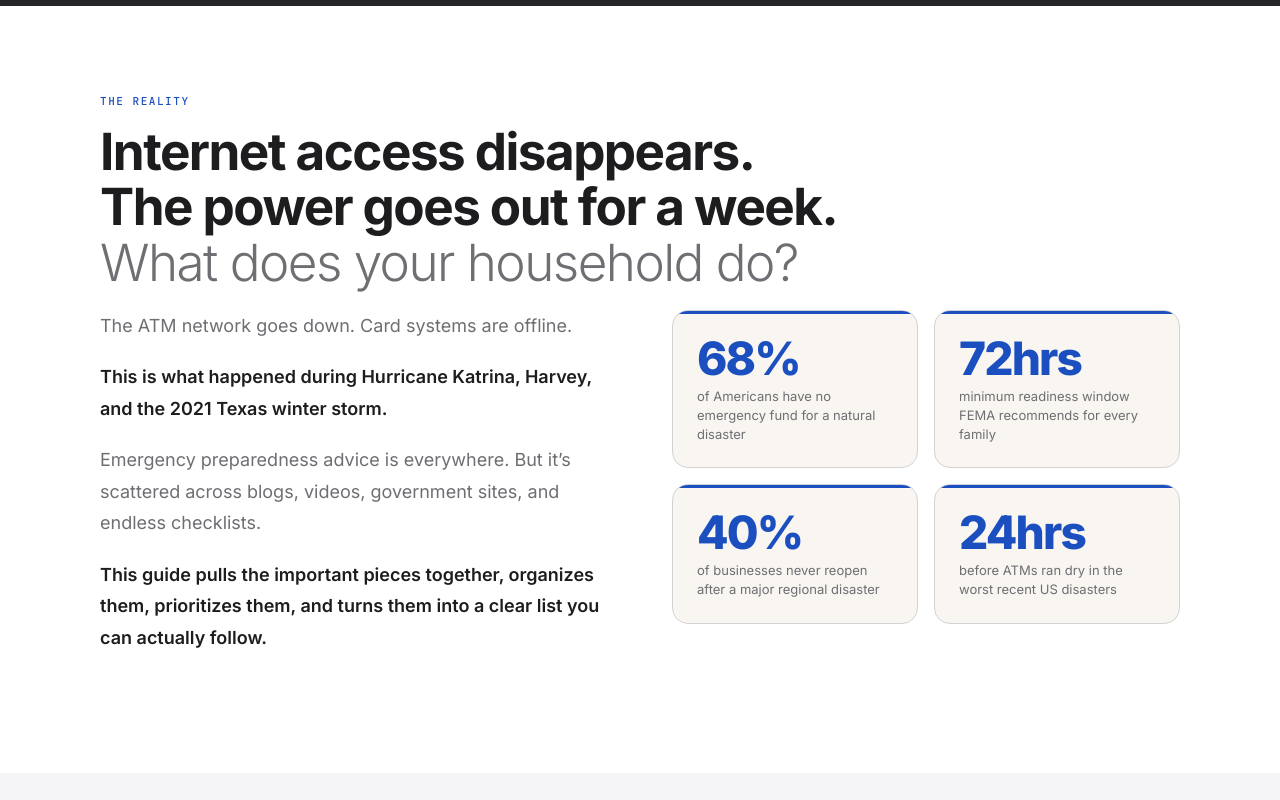
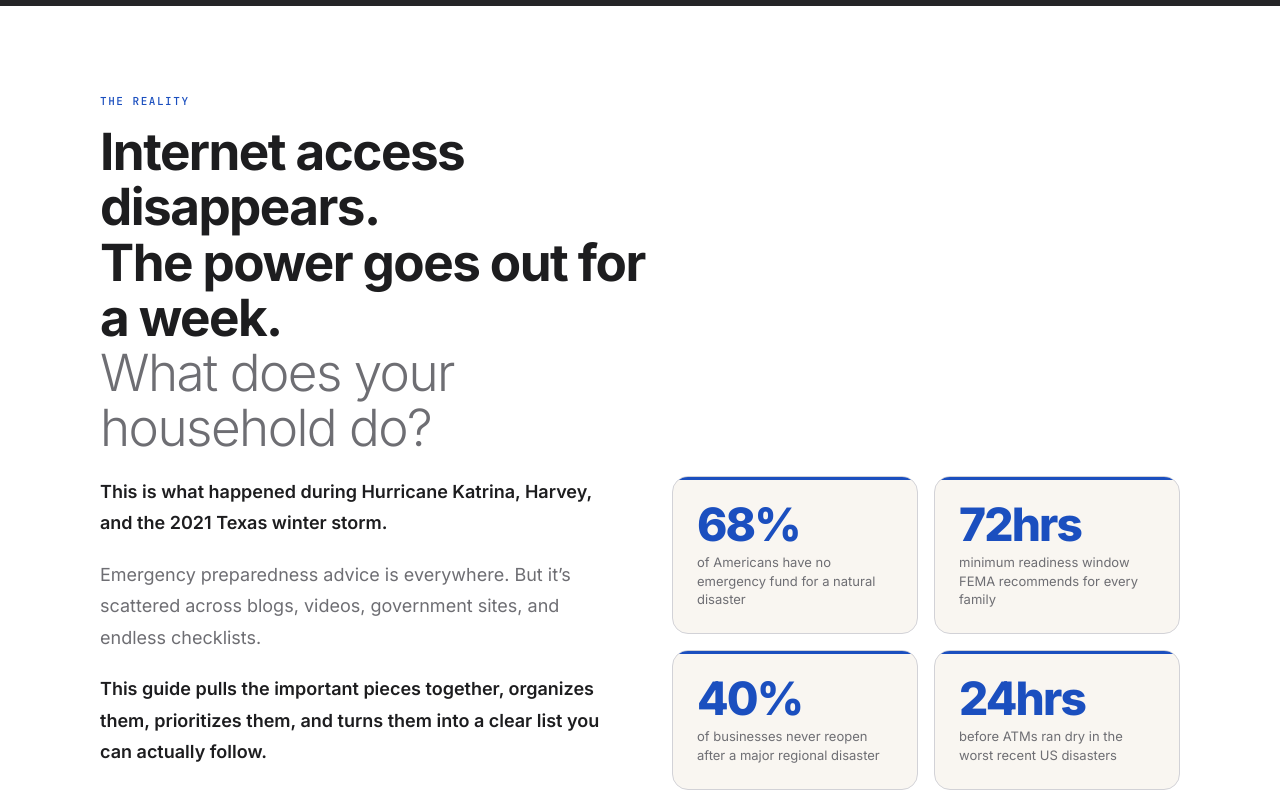
Before and after one commit to kmotley1/family-emergency-preparedness-guide, a plain HTML site: page index.html in a window 1280 px wide. Shown: the part 860-1660 px from the top of the page. Drawn offline with Linux system fonts and the light colour scheme.

Commit message:
Heading width change

```diff
--- a/index.html
+++ b/index.html
@@ -337,12 +337,13 @@
     }
 
     .section-headline {
-      font-size: clamp(34px, 4vw, 52px);
+      font-size: clamp(30px, 4vw, 52px);
       font-weight: 700;
       line-height: 1.08;
       letter-spacing: -0.03em;
       color: var(--ink);
       margin-bottom: 20px;
+      max-width: 560px;
     }
 
     .section-headline .light { font-weight: 300; color: var(--gray); }
@@ -967,7 +968,6 @@
     <h2 class="section-headline">Internet access disappears.<br>The power goes out for a week.<br><span class="light">What does your household do?</span></h2>
     <div class="pain-grid">
       <div class="pain-prose">
-        <p>The ATM network goes down. Card systems are offline.</p>
         <p><strong>This is what happened during Hurricane Katrina, Harvey, and the 2021 Texas winter storm.</strong></p>
         <p>Emergency preparedness advice is everywhere. But it’s scattered across blogs, videos, government sites, and endless checklists.</p>
         <p><strong>This guide pulls the important pieces together, organizes them, prioritizes them, and turns them into a clear list you can actually follow.</strong></p>
```
